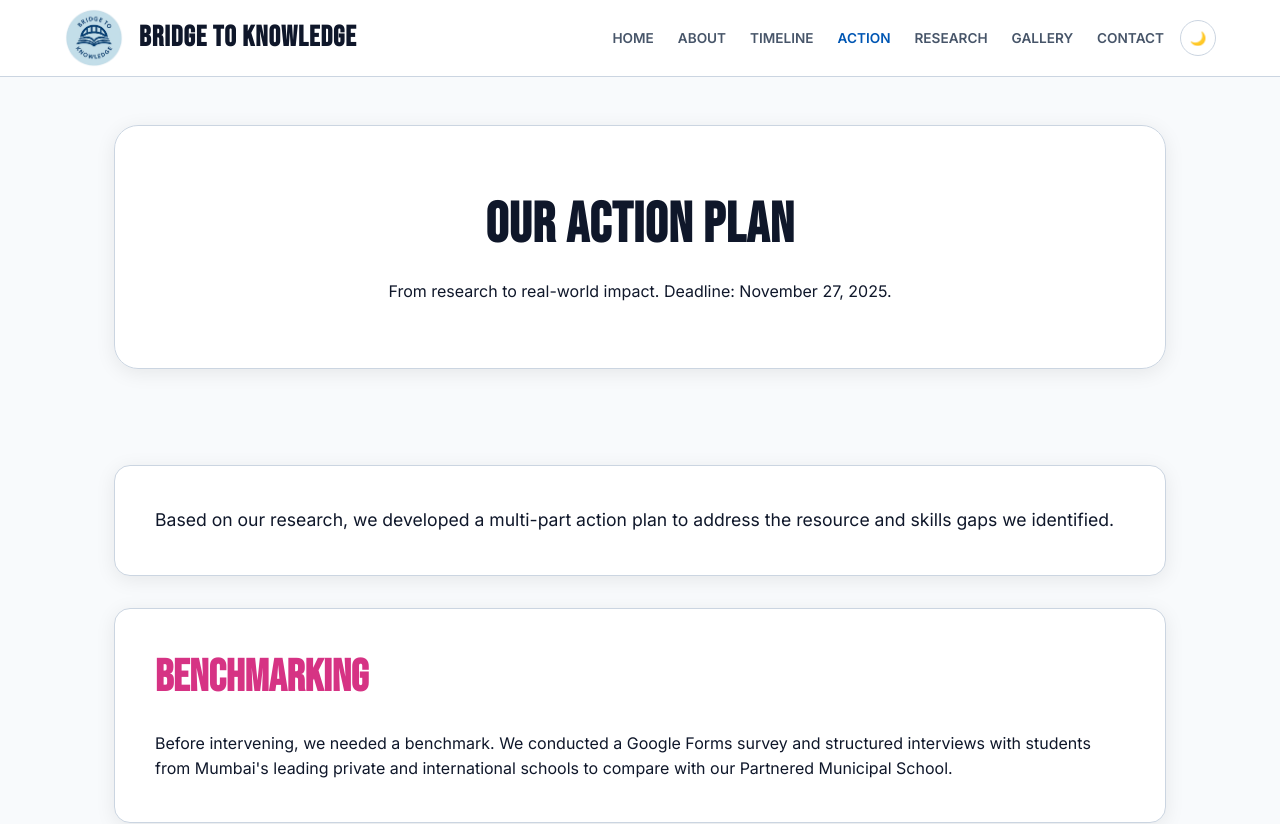
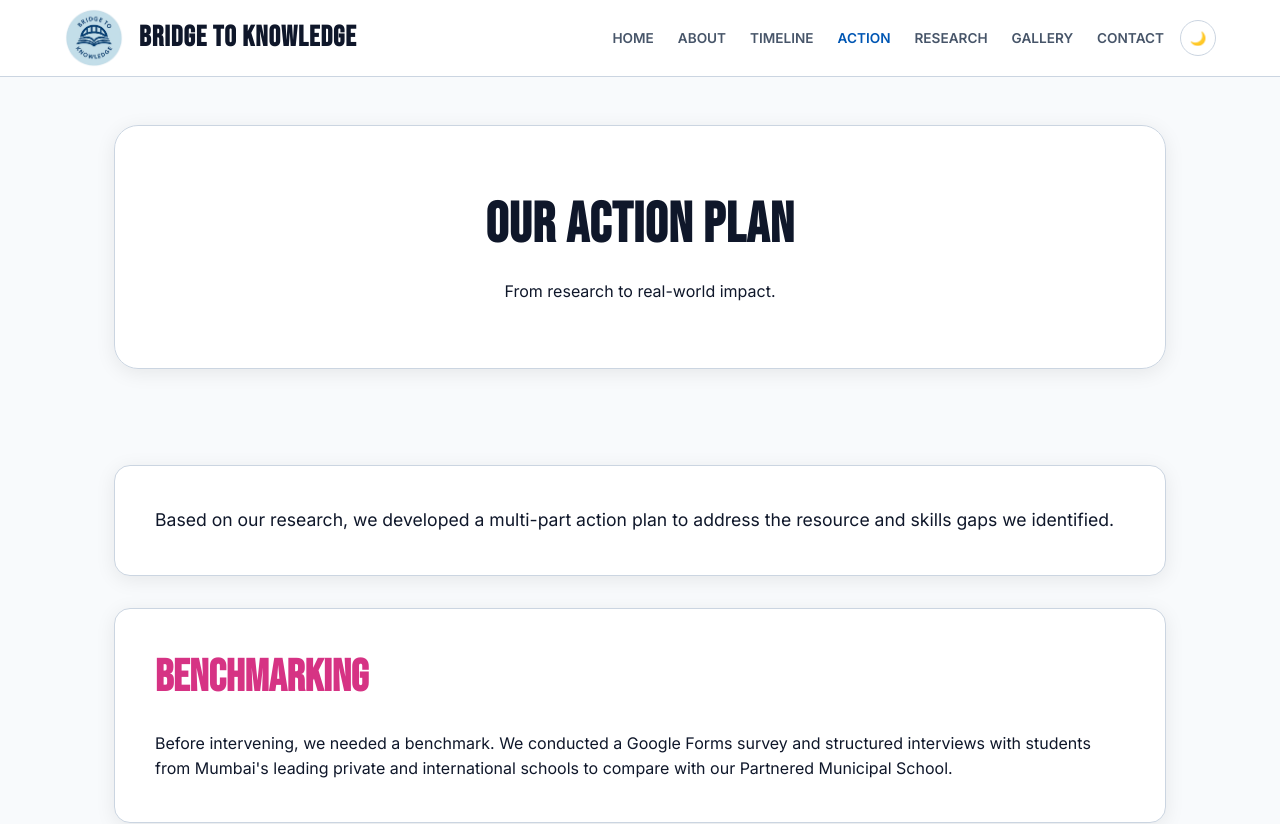
Before and after one commit to Ali-bis/BridgeToKnowledgetest, a React (Vite) app: page /action in a window 1280 px wide. Shown: the top 824 px of the page. Built offline with nearby package versions, Linux system fonts and the light colour scheme.

Commit message:
Update Action.jsx

```diff
--- a/src/pages/Action.jsx
+++ b/src/pages/Action.jsx
@@ -13,7 +13,7 @@ const Action = () => {
     <div className="container">
       <div className="hero-banner">
         <h1>OUR ACTION PLAN</h1>
-        <p>From research to real-world impact. Deadline: November 27, 2025.</p>
+        <p>From research to real-world impact.</p>
       </div>
 
       <div className="page-section">
```
